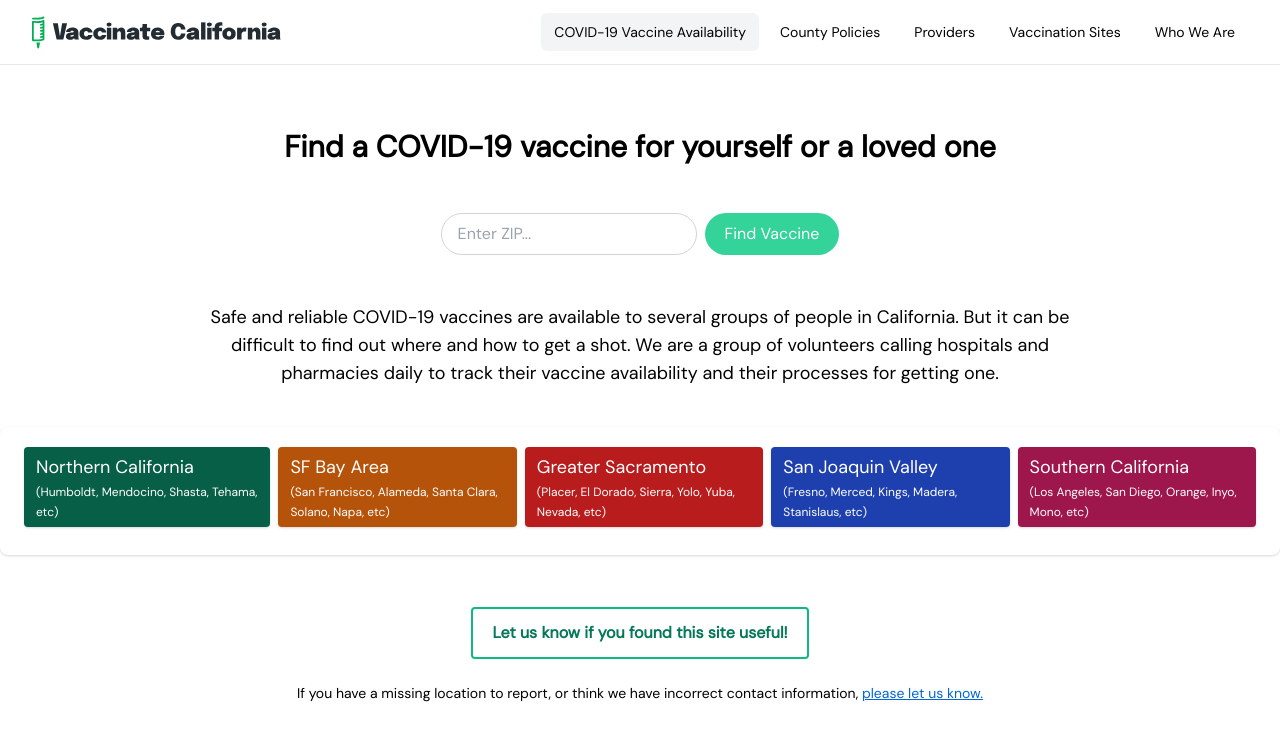
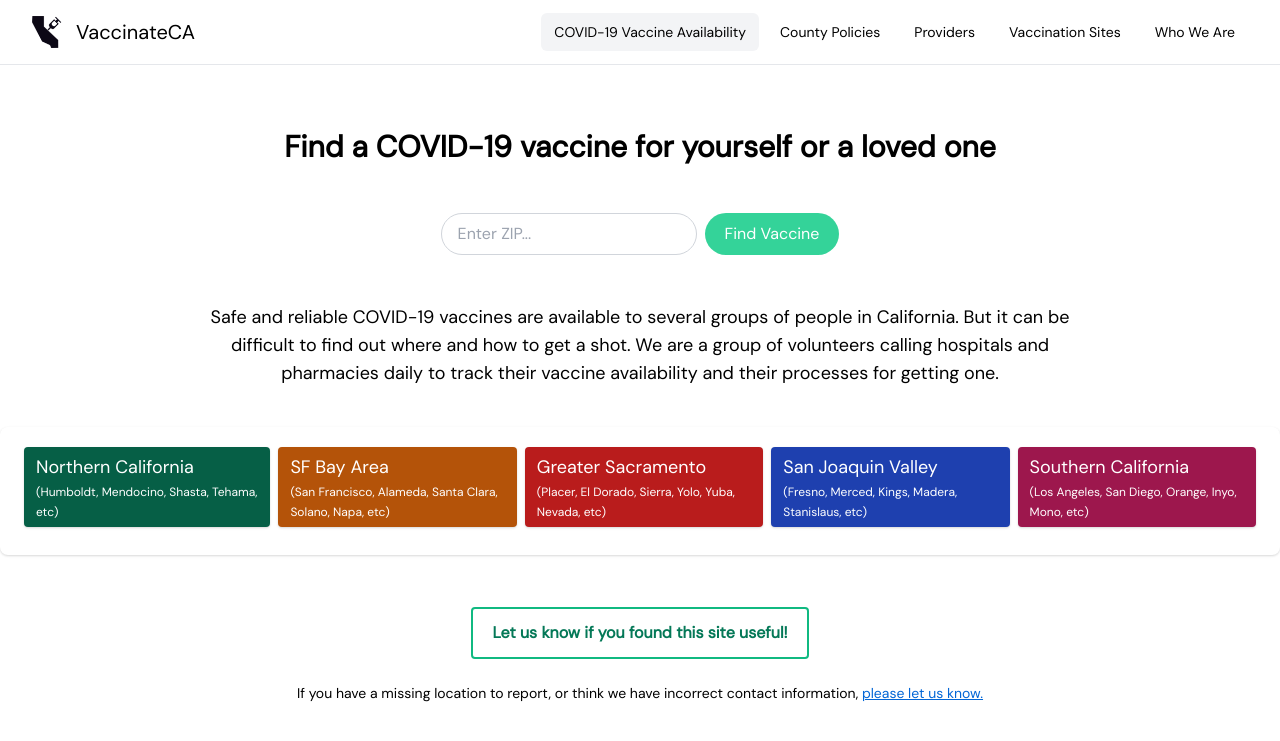
Before and after one commit to CAVaccineInventory/site, a Jekyll site: the page built from index.html, in a window 1280 px wide, cut to the strip 0-767 px from the top of the page. Shown: the top 741 px of the strip. Built offline with Jekyll 4.4.1, drawn with Linux system fonts in a browser that asks for light colours; some web fonts are replaced; comment, search, counter and statistics services are not loaded.

Commit message:
Reverted logo

```diff
--- a/_includes/header.html
+++ b/_includes/header.html
@@ -5,7 +5,14 @@
         <div class="flex flex-grow items-center justify-between">
           <div class="flex-shrink-0">
             <a href="/" class="flex items-center space-x-3">
-              {% include logo_with_text.html %}
+              <img
+                class="h-8 w-8 invert"
+                src="/assets/img/logo.png"
+                alt="VaccinateCA Logo"
+              />
+              <div class="text-xl leading-tight text-black">
+                {{ site.title }}
+              </div>
             </a>
           </div>
 
--- a/assets/css/main.css
+++ b/assets/css/main.css
@@ -25,6 +25,10 @@ a[class^="border-"],
 a[class*=" border-"],
 a.no-underline {
   text-decoration: none;
+}
+
+.invert {
+  filter: invert(1);
 }
 
 select {
```
